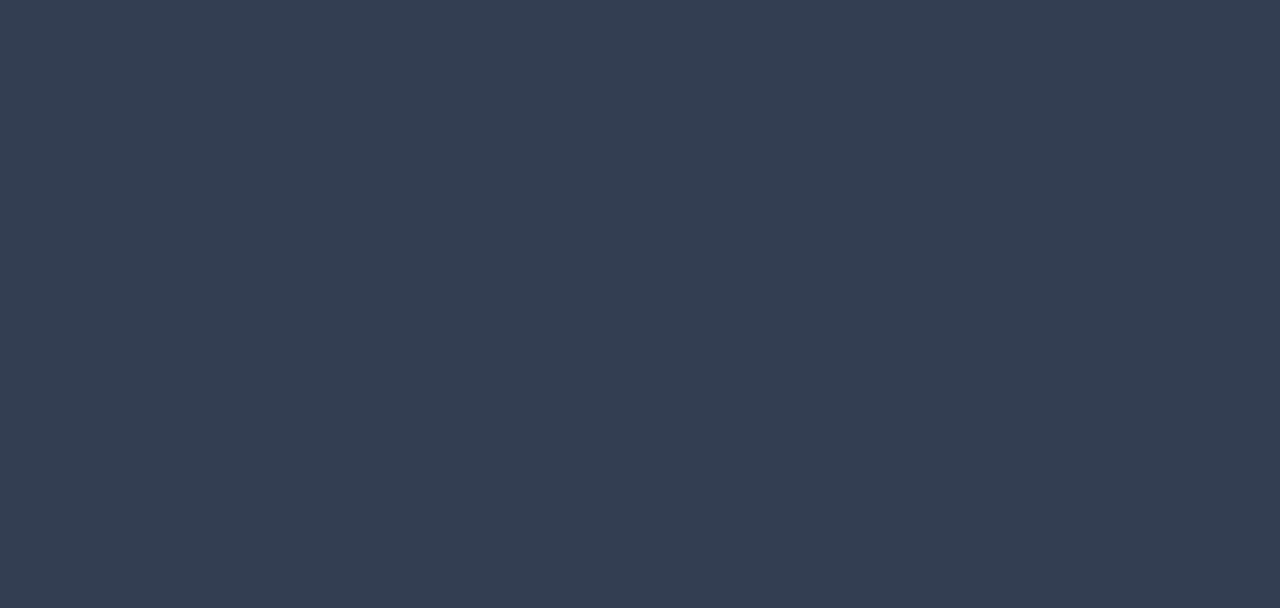
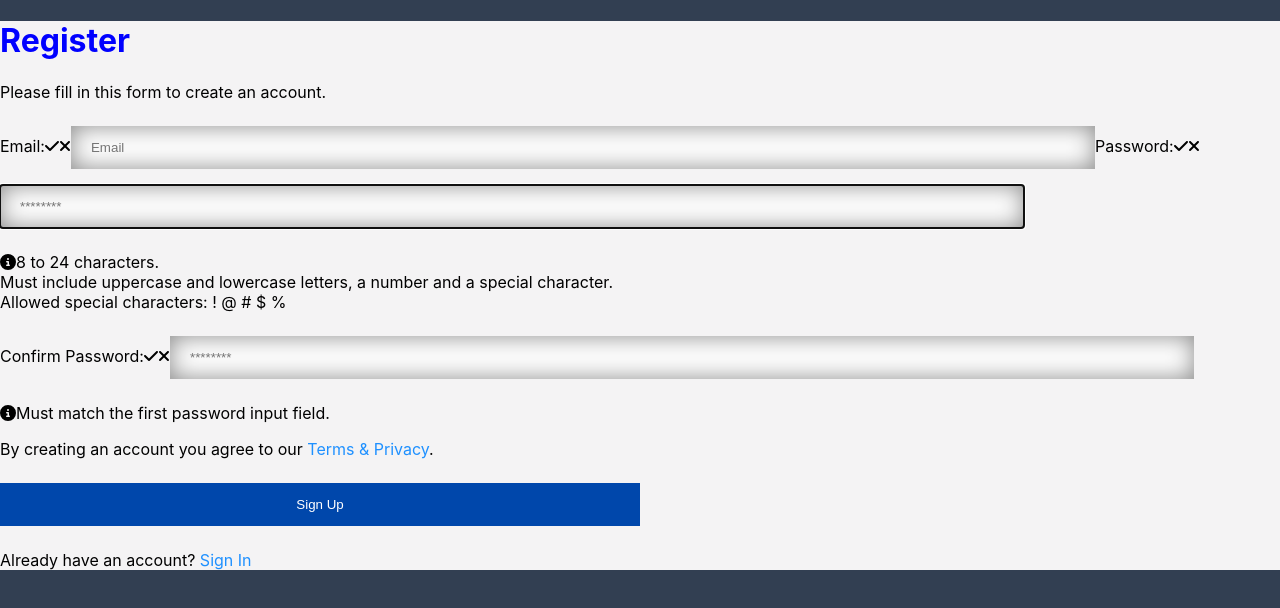
Before and after one commit to NightW0lfff/Zedflow-Project, a React (Create React App) app: page /register in a window 1280 px wide. Before the commit this address had no page. Shown: the top 608 px of the page. Built offline with nearby package versions, Linux system fonts and the light colour scheme.

Commit message:
testing login

```diff
--- a/package.json
+++ b/package.json
@@ -7,6 +7,7 @@
     "@cloudinary/url-gen": "^1.10.0",
     "@emotion/react": "^11.10.6",
     "@emotion/styled": "^11.10.6",
+    "@fortawesome/free-solid-svg-icons": "^6.4.0",
     "@fortawesome/react-fontawesome": "^0.2.0",
     "@mui/icons-material": "^5.11.16",
     "@mui/material": "^5.11.16",
--- a/src/App.js
+++ b/src/App.js
@@ -4,16 +4,16 @@ import Login from "./Pages/Login";
 import Home from "./Pages/Home";
 import ProductCreate from "./Pages/ProductCreate";
 import ProductList from "./Pages/ProductList";
-// import Register from "./Pages/Register";
+import Register from "./Pages/Register";
 
 function App() {
   return (
     <div className="App">
       <Routes>
         <Route path="/login" element={<Login />} />
-        {/* <Route path="/register" element={<Register />} /> */}
         <Route path="/" element={<Home />} />
         <Route path="/products/create" element={<ProductCreate />}></Route>
+        <Route path="/register" element={<Register />} />
         <Route path="/products/list" element={<ProductList/>}></Route>
       </Routes>
     </div>
--- a/src/Pages/Login.js
+++ b/src/Pages/Login.js
@@ -1,11 +1,13 @@
 import React, { useRef, useState, useEffect, useContext } from "react";
 import "./Login.css";
+import AuthContext from "./context/AuthProvider";
+import { Link } from "react-router-dom";
+import EmailIcon from '@mui/icons-material/Email';
+import LockIcon from '@mui/icons-material/Lock';
+//import { AiFillLock } from "react-icons/ai";
+
+
 import axios from './api/axios';
-import AuthContext from "./context/AuthProvider";
-
-{/*import { MdEmail } from "react-icons/md";
-import { AiFillLock } from "react-icons/ai";*/}
-
 const LOGIN_URL = '/auth';
 
 export const Login = () => {
@@ -96,26 +98,33 @@ export const Login = () => {
 
           <p ref={errRef} className={errMsg ? "errmsg" :
             "offscreen"} aria-live="assertive" >{errMsg}</p>
-          <h2 style={{ color: "#000000" }}>Welcome to Zedflow </h2>
+          <h2 style={{ color: "Black" }}>Welcome to Zedflow </h2>
           <form className="Login-form" onSubmit={handleSubmit}>
-            <ul >
-              {/*<MdEmail classname="emailIcon" />*/}
+            <ul>
+              <EmailIcon classname="emailIcon" />
               <label for="email"> </label>
-              <input  value={email} onChange={(e) => setEmail(e.target.value)} type="email" placeholder="Email" id="email" ref={userRef} name="email" /> </ul>
+              <input value={email} onChange={(e) => setEmail(e.target.value)} type="email" placeholder="Email" id="email" ref={userRef} name="email" /> </ul>
             <ul>
-              {/*<AiFillLock classname="passIcon" />*/}
+              <LockIcon classname="passIcon" />
               <label for="password"> </label>
               <input value={pass} onChange={(e) => setPass(e.target.value)} type="password" placeholder="********" id="password" ref={userRef} name="password" /> </ul>
             <button type="submit">
               <a href="/" style={{ color: "#FFFFFF" }}> Sign In </a> </button>
+            <label>
+              <input type="checkbox" checked="checked" name="remember" /> Remember me
+            </label>
           </form>
 
-          <p style={{ color: "#FFFFFF" }}>
+          <p style={{ color: "#000000" }} >
             Need an Account? <br />
             <span classname="Signing">
+              <Link style={{ color: "#1E90FF" }} to={"/register"}>Sign Up </Link>
+
               {/*put router link here*/}
-              <a href="./Register"> Sign Up</a>
+              {/* <a href="./Register"> Sign Up</a> */}
             </span >
+
+
           </p >
 
         </div >
--- a/src/Pages/Register.js
+++ b/src/Pages/Register.js
@@ -2,12 +2,13 @@ import { useRef, useState, useEffect } from 'react';
 import { faCheck, faTimes, faInfoCircle } from "@fortawesome/free-solid-svg-icons";
 import { FontAwesomeIcon } from "@fortawesome/react-fontawesome";
 import axios from './api/axios';
+import { Link } from "react-router-dom";
 
 const EMAIL_REGEX = /^[a-zA-Z0-9]+@(?:[a-zA-Z0-9]+\.)+[A-Za-z]+$/;
 const PASS_REGEX = /^(?=.*[a-z])(?=.*[A-Z])(?=.*[0-9])(?=.*[!@#$%]).{8,24}$/;
 const REGISTER_URL = '/register';
 
-const Register = () => {
+function Register(props) {
     const userRef = useRef();
     const errRef = useRef();
 
@@ -54,7 +55,7 @@ const Register = () => {
         }
         try {
             const response = await axios.post(REGISTER_URL,
-                JSON.stringify({ email, pass }),
+                JSON.stringify({ Email, pass }),
                 {
                     headers: { 'Content-Type': 'application/json' },
                     withCredentials: true
@@ -85,24 +86,25 @@ const Register = () => {
     return (
         <>
             {success ? (
-                <div>
+                <div classname="rcontainer">
                     <h1> Success!</h1>
                     <p>
                         <a href="./Login">Sign In</a>
                     </p>
                 </div>
             ) : (
-                <div>
+                <div className="rcontainer">
                     <p ref={errRef} className={errMsg ? "errmsg" : "offscreen"} aria-live="assertive">{errMsg}</p>
                     <h1>Register</h1>
-                    <form onSubmit={handleSubmit}>
+                    <p> Please fill in this form to create an account.</p>
+                    <form className="register-form" onSubmit={handleSubmit}>
                         <label htmlFor="email">
                             Email:
                             <FontAwesomeIcon icon={faCheck} className={validEmail ? "valid" : "hide"} />
-                             <FontAwesomeIcon icon={faTimes} className={validEmail || !user ? "hide" : "invalid"} />
+                            <FontAwesomeIcon icon={faTimes} className={validEmail || !Email ? "hide" : "invalid"} />
                         </label>
-                        <input value={email} onChange={(e) => setEmail(e.target.value)} type="email" placeholder="Email" id="email" ref={userRef} required
-                            aria-invalid={validName ? "false" : "true"}
+                        <input value={Email} onChange={(e) => setEmail(e.target.value)} type="email" placeholder="Email" id="email" ref={userRef} required
+                            aria-invalid={validEmail ? "false" : "true"}
                             aria-describedby="uidnote"
                             onFocus={() => setEmailFocus(true)}
                             onBlur={() => setEmailFocus(false)}
@@ -113,7 +115,7 @@ const Register = () => {
                             <FontAwesomeIcon icon={faCheck} className={validPass ? "valid" : "hide"} />
                             <FontAwesomeIcon icon={faTimes} className={validPass || !pass ? "hide" : "invalid"} />
                         </label>
-                        <input value={pass} onChange={(e) => setPass(e.target.value)} type="password" placeholder="********" id="password" ref={userRef} name="password" aria-invalid={validPwd ? "false" : "true"}
+                        <input value={pass} onChange={(e) => setPass(e.target.value)} type="password" placeholder="********" id="password" ref={userRef} name="password" aria-invalid={validPass ? "false" : "true"}
                             aria-describedby="passnote"
                             onFocus={() => setPassFocus(true)}
                             onBlur={() => setPassFocus(false)} />
@@ -131,7 +133,8 @@ const Register = () => {
                         </label>
                         <input
                             type="password"
-                            id="confirm_pwd"
+                            placeholder="********"
+                            id="confirm_pass"
                             onChange={(e) => setMatchPass(e.target.value)}
                             value={matchPass}
                             required
@@ -144,19 +147,25 @@ const Register = () => {
                             <FontAwesomeIcon icon={faInfoCircle} />
                             Must match the first password input field.
                         </p>
+                        <p>By creating an account you agree to our <a style={{ color: "#1E90FF" }} href="#">Terms & Privacy</a>.</p>
 
-
-                        <button disabled={!validName || !validPass || !validMatch ? true : false}>Sign Up</button>
+                        <button type="submit" className="registerbtn" disabled={!validEmail || !validPass || !validMatch ? true : false}>Sign Up</button>
                     </form>
-                    <p>
-                        Already registered?<br />
+                    <div>
+                        <p> Already have an account?
                             <span>
                                 {/*put router link here*/}
-                            <a href="./Login">Sign In</a>
+                                { /*<a href="./Login">Sign In</a> <Link to={"/register"} >Sign Up </Link>
+*/}
+                                <Link style={{ color: "#1E90FF" }} to={"/Login"}> Sign In </Link>
+
                             </span>
                         </p>
                     </div>
-            )}
+
+                </div >
+            )
+            }
         </>
 
 
```
Also changed, not shown: 1 other file (tests, documents, lock files or other folders). Lines whose indentation alone changed are shown as unchanged.
